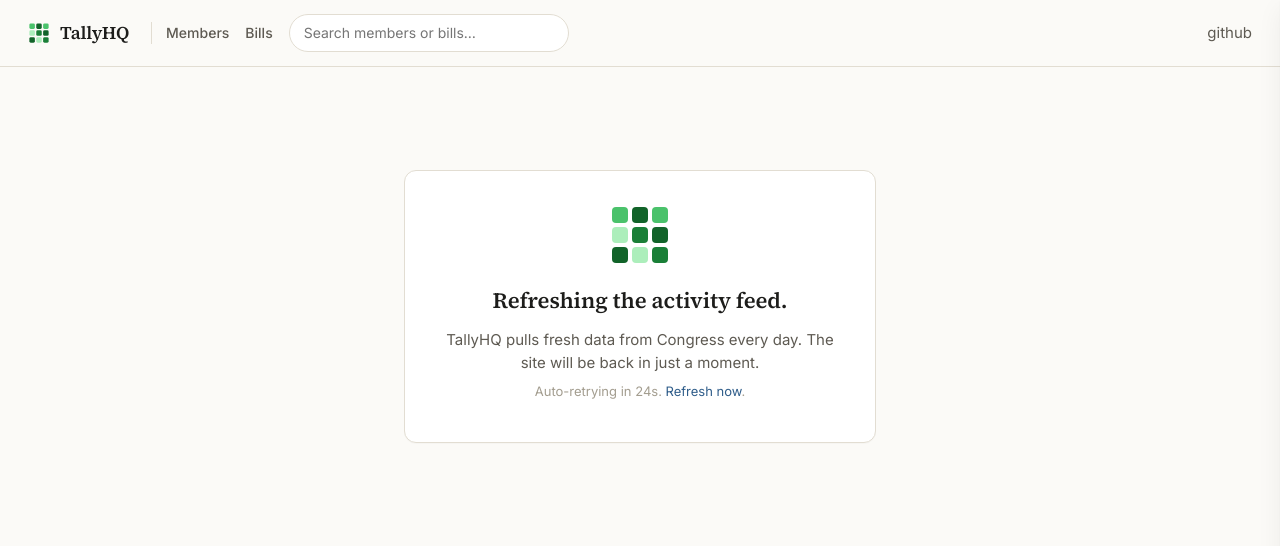
After one commit to bjb2/tallyhq, a Python web app: template src/conductor/politics/web/templates/maintenance.html in a window 1280 px wide. The commit adds this page. Shown: the top 546 px of the page. Run offline with Jinja, Linux system fonts and the light colour scheme; the template is opened without the code that fills it, so the values that code supplies are empty.

Commit message:
feat(web): friendly maintenance page on lock contention; Bing site verification
Replace the JSON `{"error":"syncing","detail":"daily-update in progress"}`
body with a branded HTML maintenance page for browsers. The old response
leaked implementation detail (DuckDB locking, daily-update naming);
visitors should never see the database referenced.

Behavior:
  - Browsers (Accept: text/html, no /api/ prefix) -> 503 + Retry-After: 30
    + maintenance.html ("Refreshing the activity feed. Back in a moment.")
    + auto-reload countdown.
  - JSON clients (/api/* or Accept: application/json) -> 503 + Retry-After
    + minimal `{"error":"unavailable","retry_after_seconds":30}` so machine
    callers can still parse a structured error.

Status stays 503 (not 404) so crawlers retry instead of deindexing.

Snapshot-swap should keep this from firing in normal operation; this is
the safety net for the unexpected case (manual ops, crashed prior run).

Also adds Bing Webmaster Tools site-verification meta tag.

```diff
--- a/src/conductor/politics/web/templates/base.html
+++ b/src/conductor/politics/web/templates/base.html
@@ -3,6 +3,7 @@
 <head>
 <meta charset="utf-8" />
 <meta name="viewport" content="width=device-width, initial-scale=1" />
+<meta name="msvalidate.01" content="9E2286931D215279842991DC39E3A28F" />
 <title>{% block title %}TallyHQ — observing the US Congress{% endblock %}</title>
 <meta name="description" content="{% block meta_description %}TallyHQ — every roll-call vote, every bill introduced, every party-line break, every floor speech in the US Congress, attributed to each member as a daily activity feed. A GitHub-style tracker for the 119th Congress.{% endblock %}" />
 <link rel="canonical" href="{% block canonical %}https://tallyhq.org{% endblock %}" />
--- /dev/null
+++ b/src/conductor/politics/web/templates/maintenance.html
@@ -0,0 +1,57 @@
+{% extends "base.html" %}
+
+{% block title %}TallyHQ — refreshing{% endblock %}
+{% block meta_description %}TallyHQ is refreshing the daily activity feed. Back in a moment.{% endblock %}
+
+{% block content %}
+<section class="maintenance">
+  <div class="card">
+    <svg width="64" height="64" viewBox="0 0 16 16" aria-hidden="true">
+      <rect x="1"  y="1"  width="4" height="4" rx="1" fill="#4ac26b"/>
+      <rect x="6"  y="1"  width="4" height="4" rx="1" fill="#116329"/>
+      <rect x="11" y="1"  width="4" height="4" rx="1" fill="#4ac26b"/>
+      <rect x="1"  y="6"  width="4" height="4" rx="1" fill="#aceebb"/>
+      <rect x="6"  y="6"  width="4" height="4" rx="1" fill="#1a7f37"/>
+      <rect x="11" y="6"  width="4" height="4" rx="1" fill="#116329"/>
+      <rect x="1"  y="11" width="4" height="4" rx="1" fill="#116329"/>
+      <rect x="6"  y="11" width="4" height="4" rx="1" fill="#aceebb"/>
+      <rect x="11" y="11" width="4" height="4" rx="1" fill="#1a7f37"/>
+    </svg>
+    <h1>Refreshing the activity feed.</h1>
+    <p>TallyHQ pulls fresh data from Congress every day. The site will be back in just a moment.</p>
+    <p class="muted small">Auto-retrying in <span id="rt">30</span>s. <a href="/">Refresh now</a>.</p>
+  </div>
+</section>
+
+<style>
+  main { display: flex; align-items: center; justify-content: center; min-height: 60vh; }
+  .maintenance { width: 100%; max-width: 520px; padding: 24px; }
+  .maintenance .card {
+    background: var(--bg-elev);
+    border: 1px solid var(--border);
+    border-radius: 12px;
+    padding: 32px 28px;
+    text-align: center;
+    box-shadow: 0 1px 0 rgba(0,0,0,0.02);
+  }
+  .maintenance .card svg { display: block; margin: 0 auto 16px; }
+  .maintenance h1 { font-family: 'Source Serif 4', serif; font-size: 22px; margin: 0 0 12px; color: var(--fg); }
+  .maintenance p { margin: 0 0 8px; color: var(--fg-muted); line-height: 1.5; }
+  .maintenance .muted { color: var(--fg-faint); }
+  .maintenance .small { font-size: 13px; }
+  .maintenance a { color: var(--accent); text-decoration: none; }
+  .maintenance a:hover { text-decoration: underline; }
+</style>
+
+<script>
+(function () {
+  var n = 30;
+  var el = document.getElementById('rt');
+  var t = setInterval(function () {
+    n -= 1;
+    if (el) el.textContent = n;
+    if (n <= 0) { clearInterval(t); window.location.reload(); }
+  }, 1000);
+})();
+</script>
+{% endblock %}
```
Also changed, not shown: src/conductor/politics/web/app.py (+32 -10 lines).
